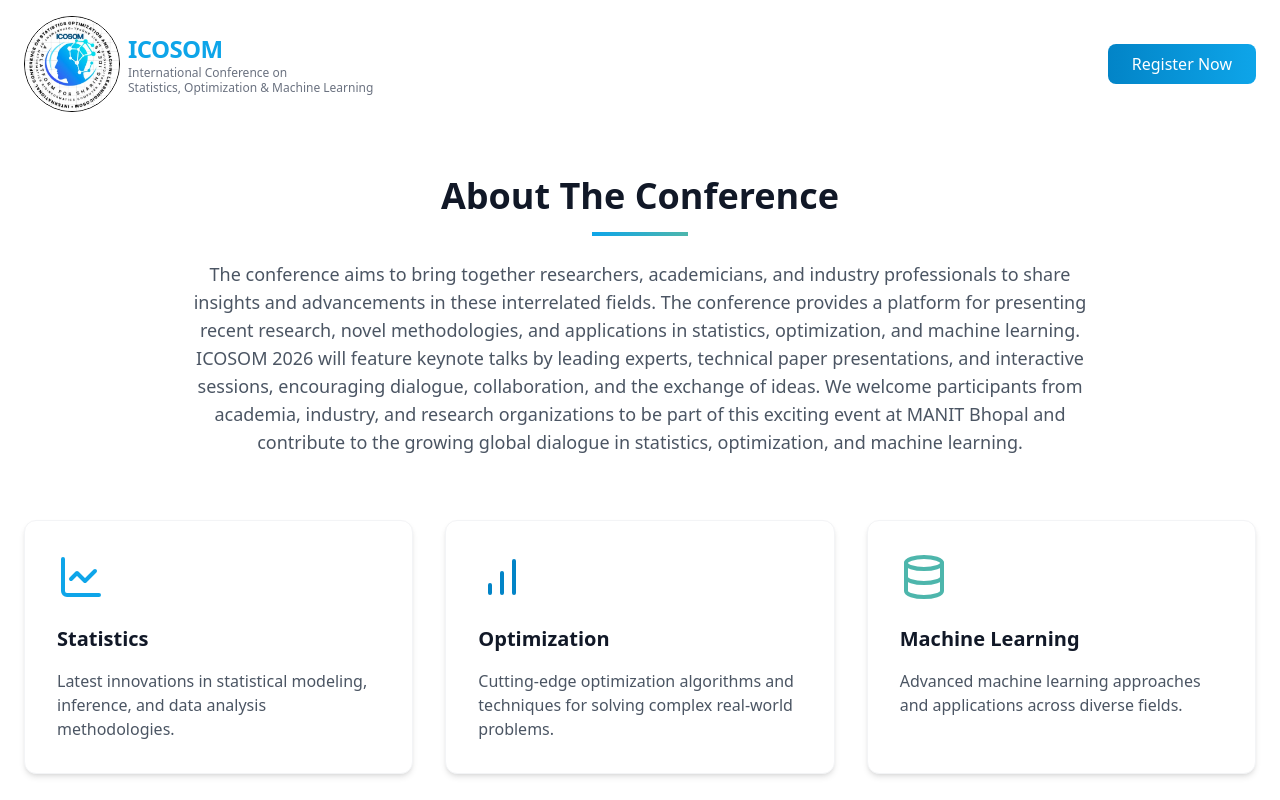
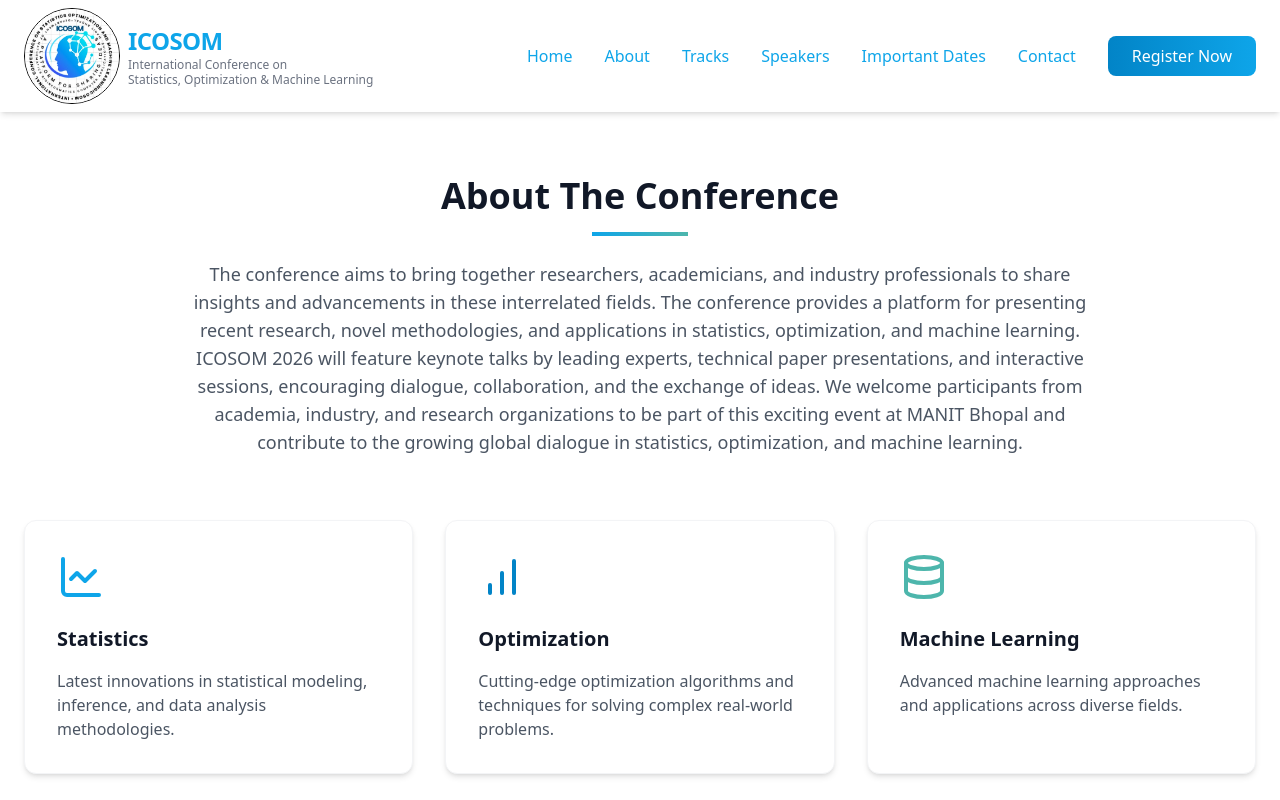
Before and after one commit to Maverick-08/icosom, a React (Vite) app: page /about in a window 1280 px wide. Shown: the top 800 px of the page. Built offline with nearby package versions, Linux system fonts and the light colour scheme.

Commit message:
ui update

```diff
--- a/src/components/Navbar.tsx
+++ b/src/components/Navbar.tsx
@@ -34,11 +34,7 @@ const Navbar = () => {
 
   return (
     <nav
-      className={`fixed top-0 left-0 w-full z-50 transition-all duration-300 ${
-        isScrolled
-          ? 'bg-white/95 backdrop-blur-md shadow-md py-2'
-          : 'bg-transparent py-4'
-      }`}
+      className={`fixed top-0 left-0 w-full z-50 transition-all duration-300 bg-white/95 backdrop-blur-md shadow-md py-2`}
     >
       <div className="container mx-auto px-4 md:px-6">
         <div className="flex justify-between items-center">
@@ -52,7 +48,7 @@ const Navbar = () => {
               <Link
                 key={link.name}
                 to={link.href}
-                className={`font-medium hover:text-icosom-700 transition-colors ${isScrolled ? 'text-icosom-500' : 'text-white'}`}
+                className={`font-medium hover:text-icosom-700 transition-colors text-icosom-500`}
               >
                 {link.name}
               </Link>
```
